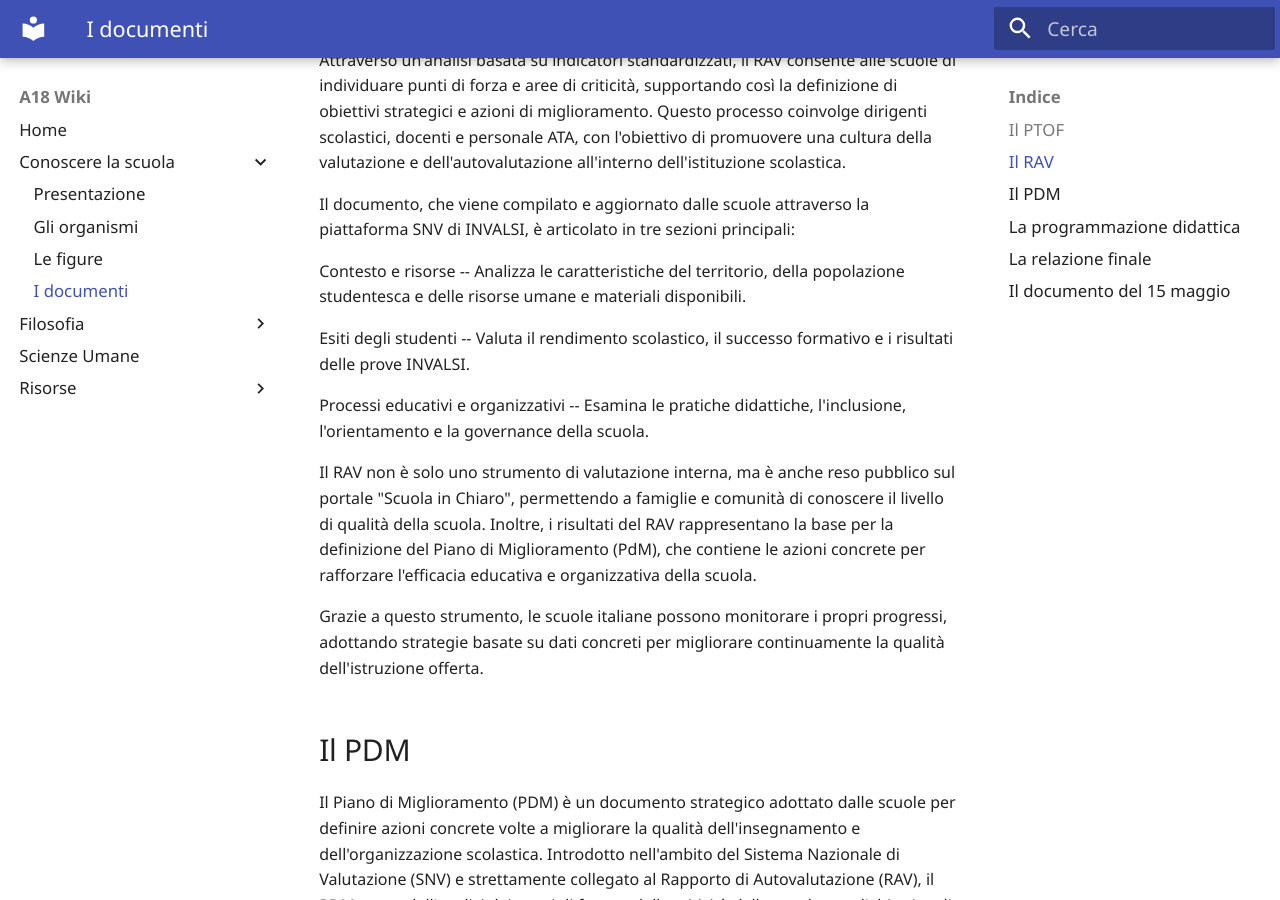
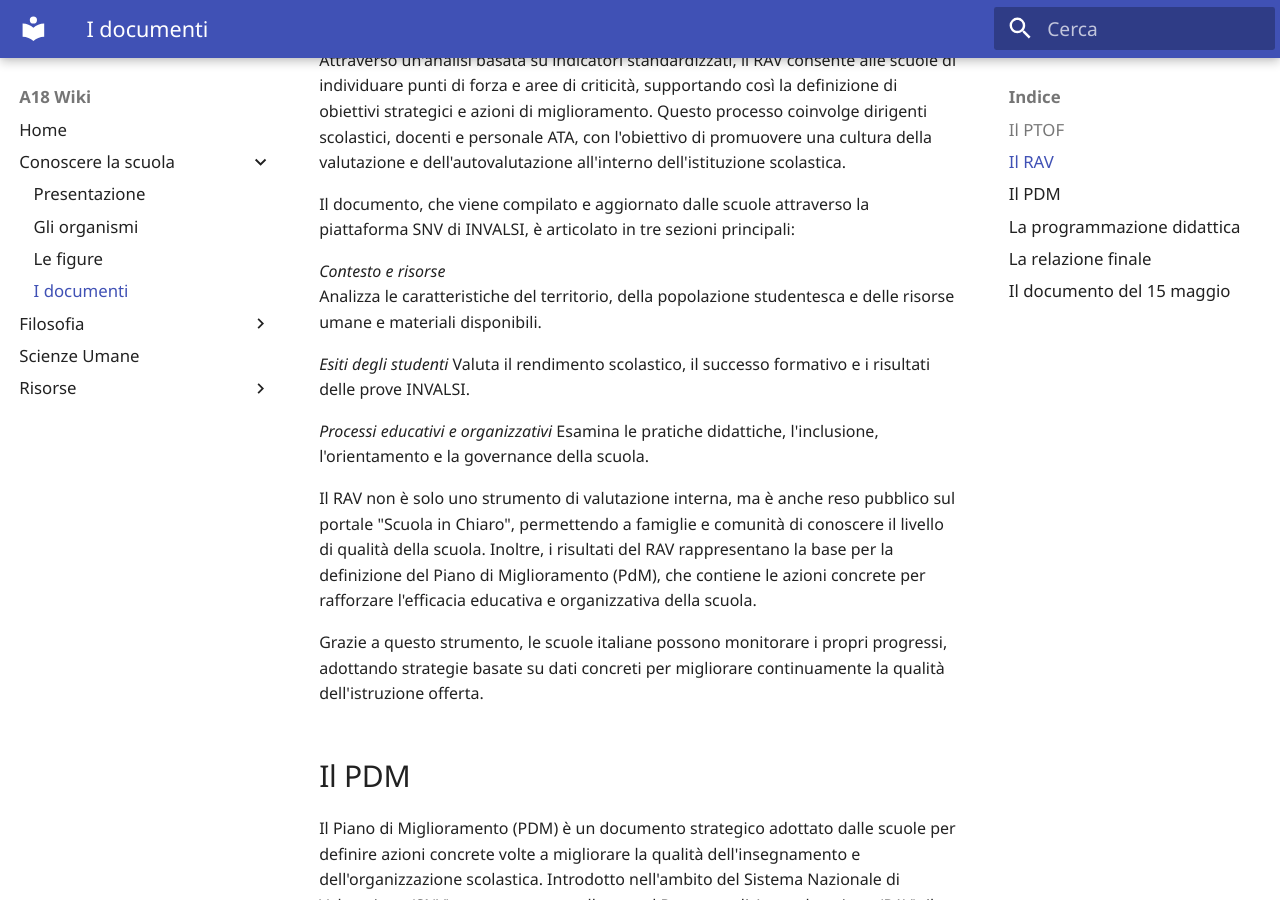
Before and after one commit to antonio-vigilante/a18wiki, an MkDocs documentation site: the page built from docs/scuola/documenti.md, in a window 1280 px wide and 900 px high, scrolled down 1010 px. Built offline with MkDocs 1.6.1 and Material for MkDocs 9.7.7, drawn with Linux system fonts in a browser that asks for light colours.

```diff
--- a/docs/scuola/documenti.md
+++ b/docs/scuola/documenti.md
@@ -48,14 +48,16 @@ scolastica.
 Il documento, che viene compilato e aggiornato dalle scuole attraverso
 la piattaforma SNV di INVALSI, è articolato in tre sezioni principali:
 
-Contesto e risorse -- Analizza le caratteristiche del territorio, della
+*Contesto e risorse*
+Analizza le caratteristiche del territorio, della
 popolazione studentesca e delle risorse umane e materiali disponibili.
 
-Esiti degli studenti -- Valuta il rendimento scolastico, il successo
+*Esiti degli studenti*
+Valuta il rendimento scolastico, il successo
 formativo e i risultati delle prove INVALSI.
 
-Processi educativi e organizzativi -- Esamina le pratiche didattiche,
-l'inclusione, l'orientamento e la governance della scuola.
+*Processi educativi e organizzativi*
+Esamina le pratiche didattiche, l'inclusione, l'orientamento e la governance della scuola.
 
 Il RAV non è solo uno strumento di valutazione interna, ma è anche reso
 pubblico sul portale "Scuola in Chiaro", permettendo a famiglie e
```
